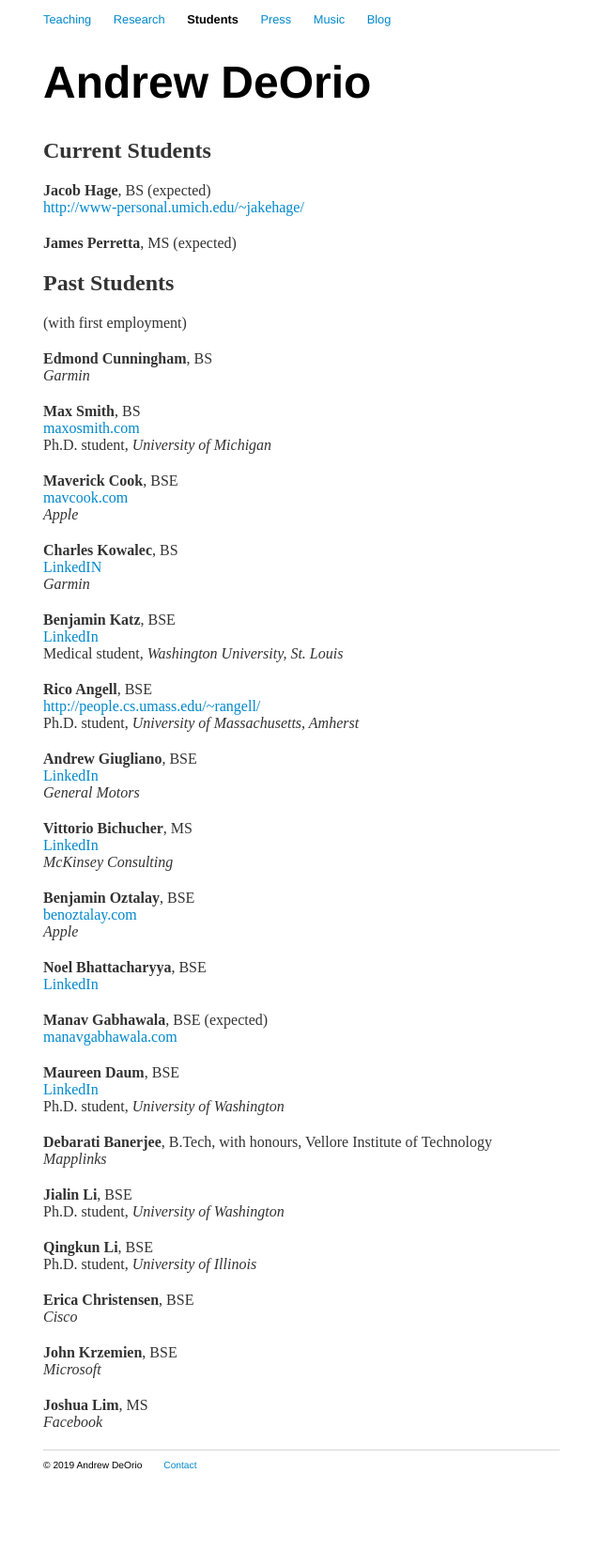
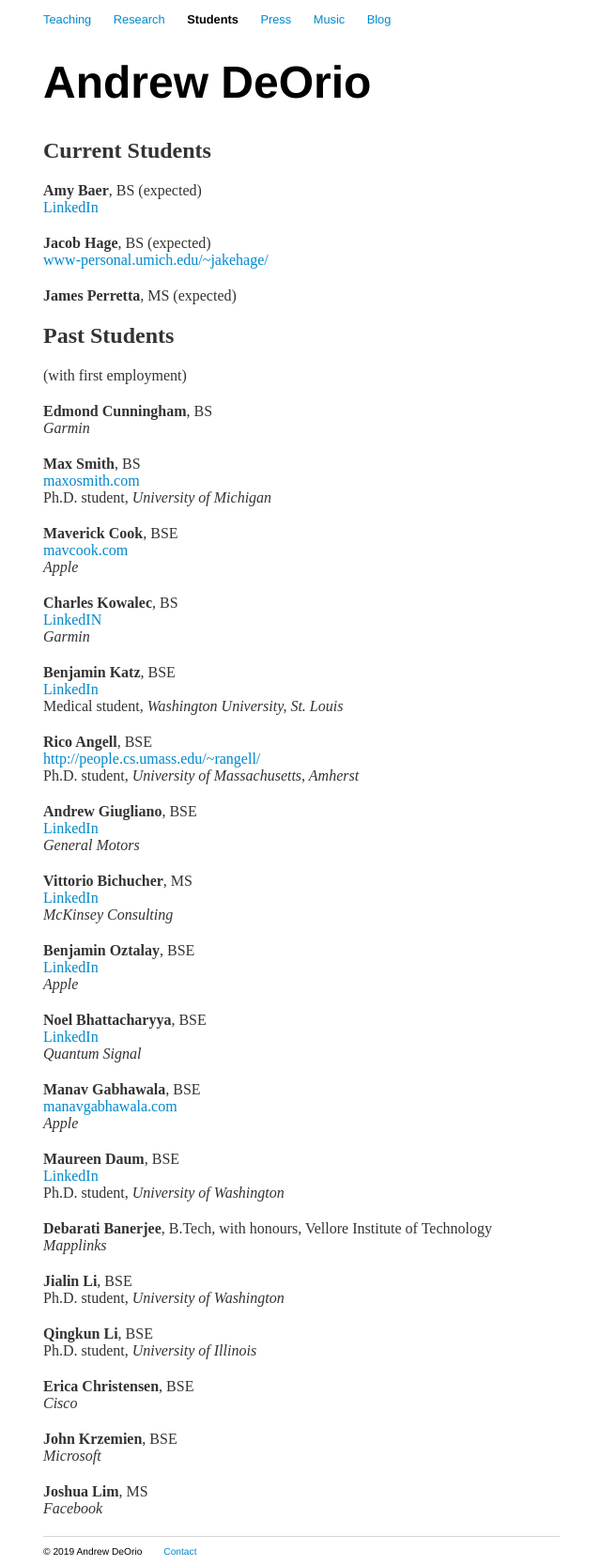
Before and after one commit to awdeorio/andrewdeorio.com, a Jekyll site: the page built from students/index.html, in a window 1280 px wide. Shown: the whole page at 94% size, without its empty margins (319-959 px from the left). Built offline with Jekyll 4.4.1, drawn with Linux system fonts in a browser that asks for light colours; nearby versions of some CDN libraries; before the commit the page ends 1575 px from its top, so only the background shows below that.

Commit message:
Update /students

```diff
--- a/students/index.html
+++ b/students/index.html
@@ -8,9 +8,17 @@ title: Students | Andrew DeOrio
 </div>
 
 <div class="content">
+<b>Amy Baer</b>, BS (expected)<br>
+<a href="https://www.linkedin.com/in/amyjbaer/" target="_blank">
+LinkedIn
+</a><br>
+</div>
+
+
+<div class="content">
 <b>Jacob Hage</b>, BS (expected)<br>
 <a href="http://www-personal.umich.edu/~jakehage/" target="_blank">
-http://www-personal.umich.edu/~jakehage/
+www-personal.umich.edu/~jakehage/
 </a><br>
 </div>
 
@@ -72,7 +80,7 @@ Ph.D. student, <i>University of Massachusetts, Amherst</i>
 
 <div class="content">
 <b>Andrew Giugliano</b>, BSE<br>
-<a href="http://www.linkedin.com/pub/andrew-giugliano/70/523/230" target="_blank">
+<a href="https://www.linkedin.com/in/andrew-giugliano-23052370/" target="_blank">
 LinkedIn
 </a><br>
 <i>General Motors</i>
@@ -88,8 +96,8 @@ LinkedIn
 
 <div class="content">
 <b>Benjamin Oztalay</b>, BSE<br>
-<a href="http://benoztalay.com/" target="_blank">
-benoztalay.com
+<a href="https://www.linkedin.com/in/boztalay/" target="_blank">
+LinkedIn
 </a><br>
 <i>Apple</i>
 </div>
@@ -98,14 +106,16 @@ benoztalay.com
 <b>Noel Bhattacharyya</b>, BSE<br>
 <a href="https://www.linkedin.com/in/noel-bhattacharyya-b14349a4" target="_blank">
 LinkedIn
-</a>
+</a><br>
+<i>Quantum Signal</i>
 </div>
 
 <div class="content">
-<b>Manav Gabhawala</b>, BSE (expected)<br>
+<b>Manav Gabhawala</b>, BSE<br>
 <a href="http://manavgabhawala.com/" target="_blank">
 manavgabhawala.com
-</a>
+</a><br>
+<i>Apple</i>
 </div>
 
 <div class="content">
```
